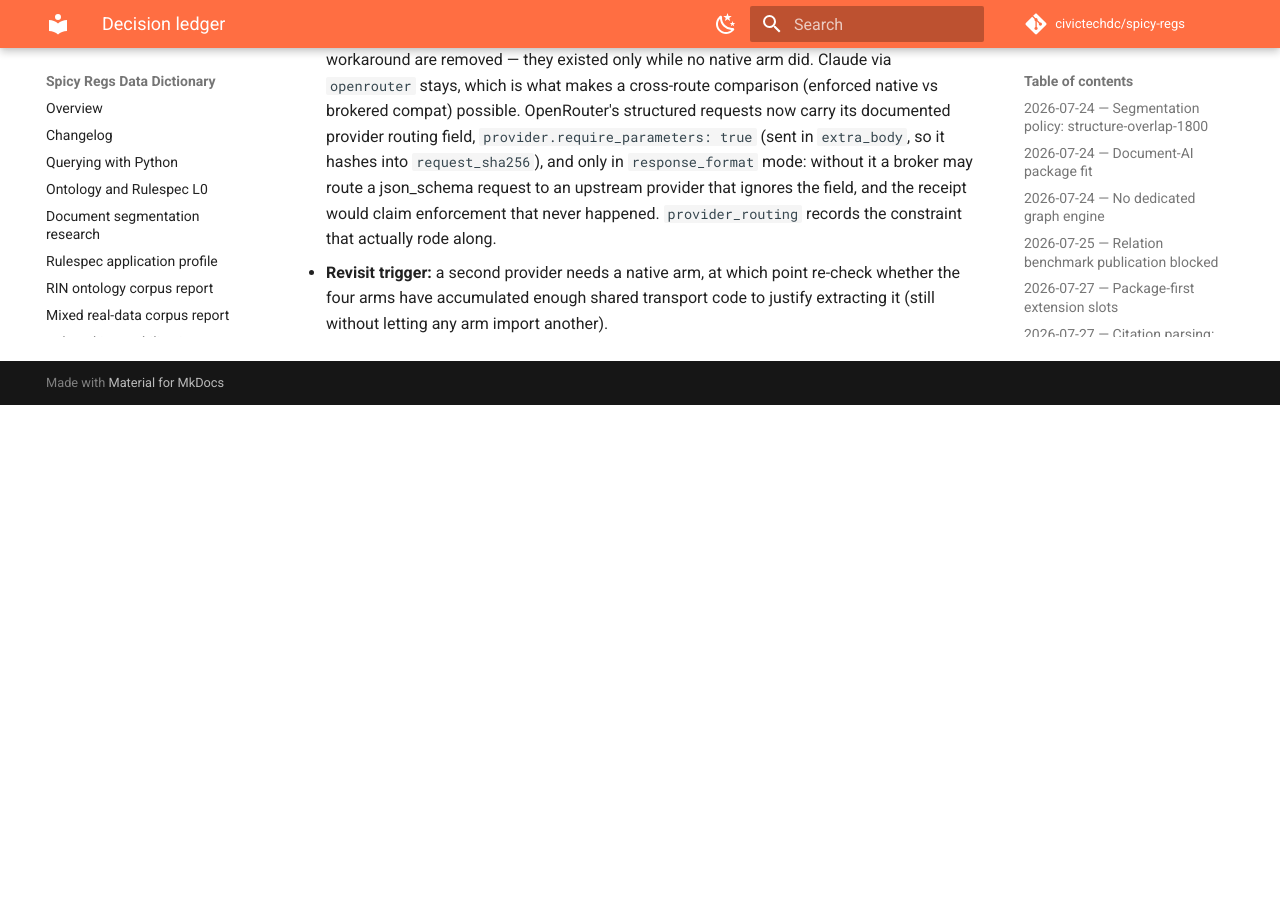
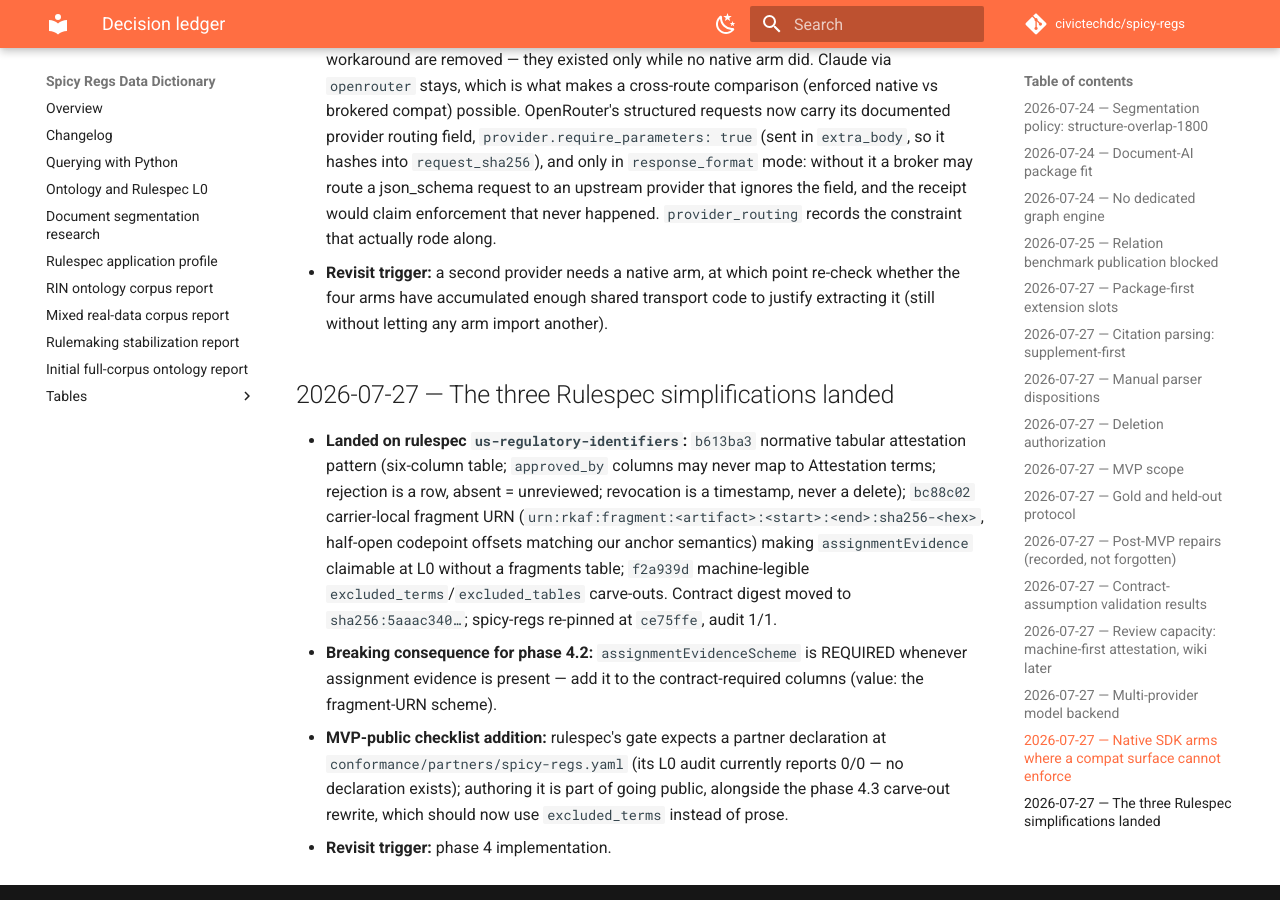
Before and after one commit to civictechdc/spicy-regs, an MkDocs documentation site: the page built from docs/decisions.md, in a window 1280 px wide and 900 px high, scrolled down 7465 px. Built offline with MkDocs 1.6.1 and Material for MkDocs 9.7.7, drawn with Linux system fonts in a browser that asks for light colours; comment, search, counter and statistics services are not loaded; before the commit the page ends 7870 px from its top, so only the background shows below that.

Commit message:
docs: record the landed Rulespec simplifications and their phase-4 consequences
Co-Authored-By: Claude Fable 5 <noreply@anthropic.com>
Claude-Session: https://claude.ai/code/session_01Pe2GbezmVQ5HkYPfoWU6YY

```diff
--- a/docs/decisions.md
+++ b/docs/decisions.md
@@ -307,3 +307,25 @@ so explicitly. Plans cite this file; this file cites evidence.
   re-check whether the four arms have accumulated enough shared transport
   code to justify extracting it (still without letting any arm import
   another).
+
+## 2026-07-27 — The three Rulespec simplifications landed
+
+- **Landed on rulespec `us-regulatory-identifiers`:** `b613ba3` normative
+  tabular attestation pattern (six-column table; `approved_by` columns may
+  never map to Attestation terms; rejection is a row, absent = unreviewed;
+  revocation is a timestamp, never a delete); `bc88c02` carrier-local
+  fragment URN (`urn:rkaf:fragment:<artifact>:<start>:<end>:sha256-<hex>`,
+  half-open codepoint offsets matching our anchor semantics) making
+  `assignmentEvidence` claimable at L0 without a fragments table;
+  `f2a939d` machine-legible `excluded_terms`/`excluded_tables` carve-outs.
+  Contract digest moved to `sha256:5aaac340…`; spicy-regs re-pinned at
+  `ce75ffe`, audit 1/1.
+- **Breaking consequence for phase 4.2:** `assignmentEvidenceScheme` is
+  REQUIRED whenever assignment evidence is present — add it to the
+  contract-required columns (value: the fragment-URN scheme).
+- **MVP-public checklist addition:** rulespec's gate expects a partner
+  declaration at `conformance/partners/spicy-regs.yaml` (its L0 audit
+  currently reports 0/0 — no declaration exists); authoring it is part of
+  going public, alongside the phase 4.3 carve-out rewrite, which should
+  now use `excluded_terms` instead of prose.
+- **Revisit trigger:** phase 4 implementation.
```
